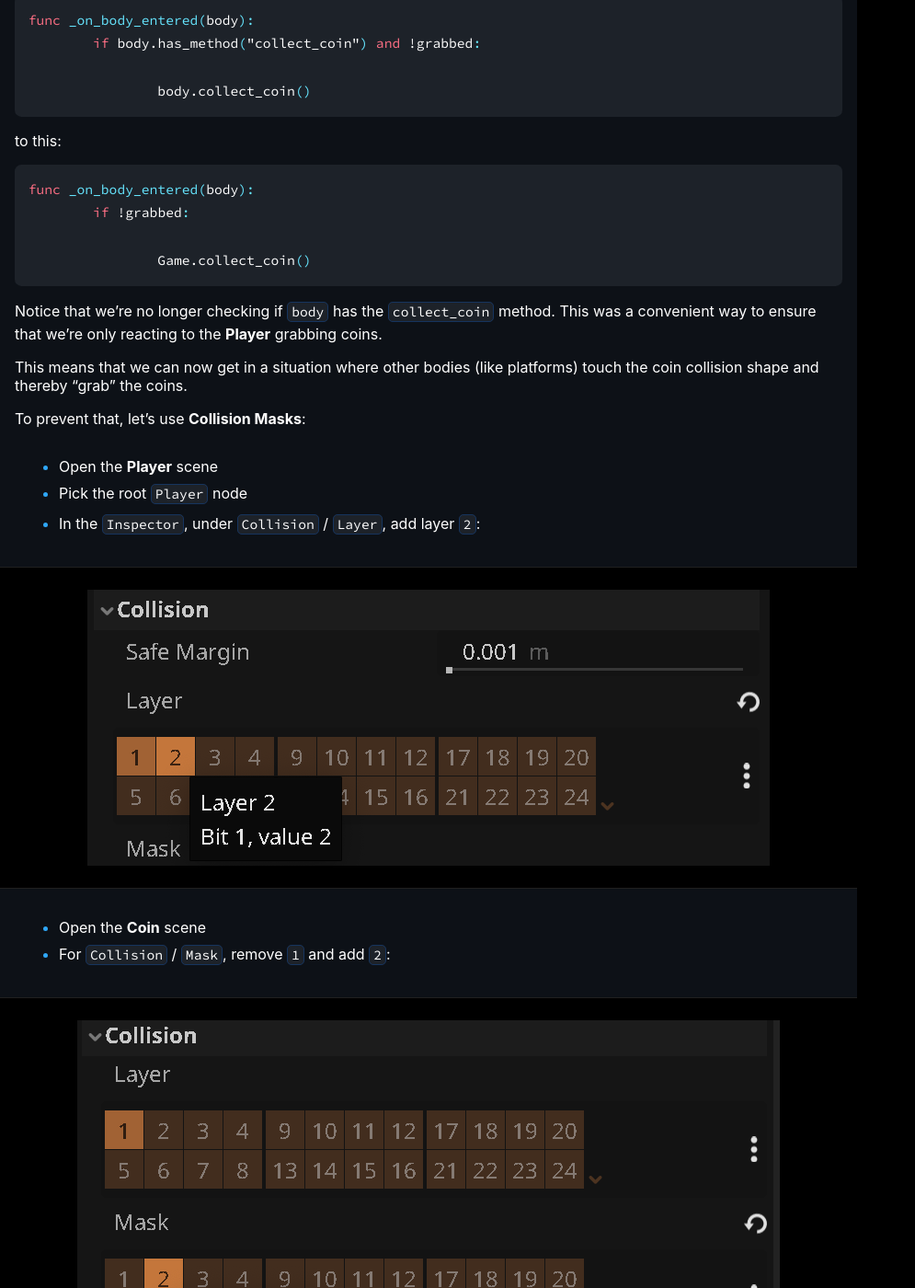
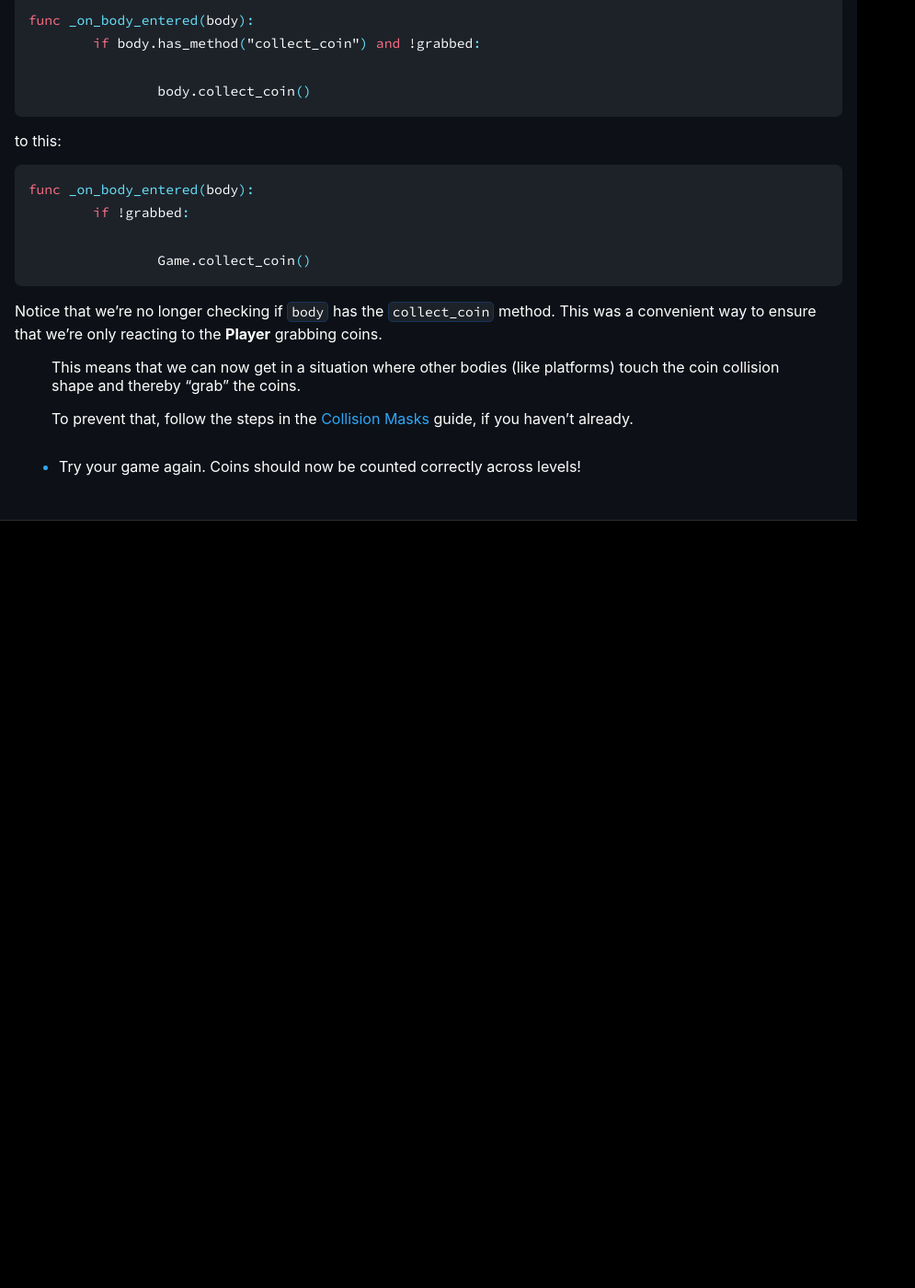
Before and after one commit to marpor/codingpirates, a Jekyll site: the page built from godot/quick_start_3d_platformer/autoload.md, in a window 1280 px wide and 1400 px high, scrolled down 2675 px. Shown: the whole window at 92% size, without its empty margins (0-995 px from the left). Built offline with Jekyll 4.4.1, drawn with Linux system fonts in a browser that asks for light colours; our own code applies the rules of GitHub Pages for plain Markdown files; after the commit the page ends 3305 px from its top, so only the background shows below that; some of the changed text lies outside the part shown.

Commit message:
Move collision masks topic to it's own mini-guide

```diff
--- a/godot/quick_start_3d_platformer/autoload.md
+++ b/godot/quick_start_3d_platformer/autoload.md
@@ -97,21 +97,8 @@ func _on_body_entered(body):
 
 Notice that we're no longer checking if `body` has the `collect_coin` method. This was a convenient way to ensure that we're only reacting to the **Player** grabbing coins.
 
-This means that we can now get in a situation where other bodies (like platforms) touch the coin collision shape and thereby "grab" the coins.
-
-To prevent that, let's use **Collision Masks**:
-
-* Open the **Player** scene
-* Pick the root `Player` node
-* In the `Inspector`, under `Collision` / `Layer`, add layer `2`:
-
-![Collision Layer](res/autoload/collision_layer.png)
-
-* Open the **Coin** scene
-* For `Collision` / `Mask`, remove `1` and add `2`:
-
-![Collision Mask](res/autoload/collision_mask.png)
-
-This ensures that the coin only reacts to bodies on layer 2. Since Player is the only one that has layer 2 set, we effectively filter out everything else.
+> This means that we can now get in a situation where other bodies (like platforms) touch the coin collision shape and thereby "grab" the coins.
+>
+> To prevent that, follow the steps in the [Collision Masks](collision_masks.md) guide, if you haven't already.
 
 * Try your game again. Coins should now be counted correctly across levels!
```
Also changed, not shown: godot/quick_start_3d_platformer/collision_masks.md (added, +25 -0 lines), godot/quick_start_3d_platformer/index.md (+1 -0 lines), godot/quick_start_3d_platformer/res/collision_masks/collision_layer.png (renamed from godot/quick_start_3d_platformer/res/autoload/collision_layer.png), godot/quick_start_3d_platformer/res/collision_masks/collision_mask.png (renamed from godot/quick_start_3d_platformer/res/autoload/collision_mask.png).
